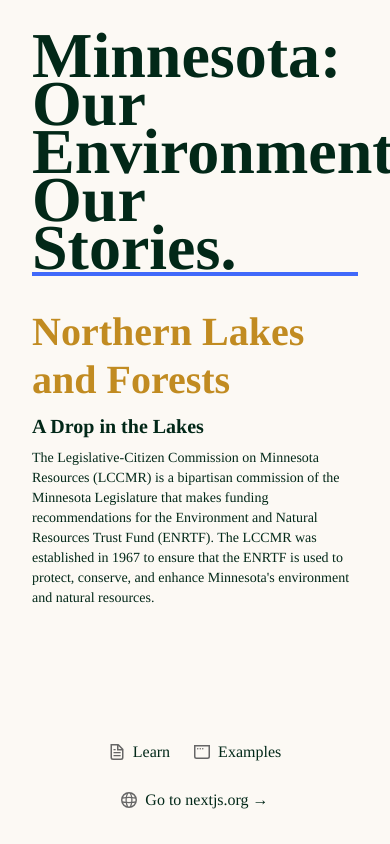
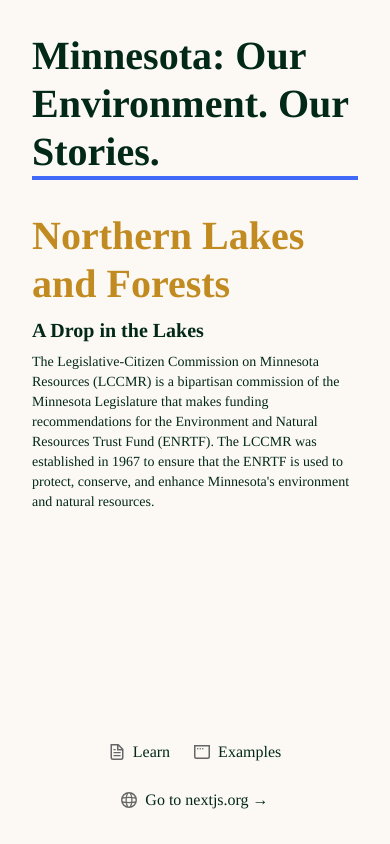
Before and after one commit to cwoolfsmm/lccmr-demo, a Next.js app: page / in a window 390 px wide. Built offline with nearby package versions, Linux system fonts and the light colour scheme.

Commit message:
Add breakpoints to homepage

```diff
--- a/src/app/page.js
+++ b/src/app/page.js
@@ -11,13 +11,13 @@ export default function Home() {
     // flex and flex-col props to set flex direction to column
     <div className="min-h-screen flex flex-col p-8">
       <header>
-        <h1 className="text-[64px]/12 font-black">{title}</h1>
+        <h1 className="sm:text-[64px] text-[40px] leading-[1.2] font-black">{title}</h1>
         <hr className="text-(--bright-blue) border-2"></hr>
       </header>
       <main className="flex items-center justify-center mt-8">
        <section>
         <div>
-          <h2 className="text-[40px]/12 text-(--dark-gold) font-black mb-2">{cardTitle}</h2>
+          <h2 className="text-[40px] leading-[1.2] text-(--dark-gold) font-black mb-2">{cardTitle}</h2>
           <h3 className="text-xl text-(--dark-green) font-bold mb-2">{cardSubtitle}</h3>
           <p className="text-sm text-(--dark-green)">{cardContent}</p>
           {cardMedia && (
```
